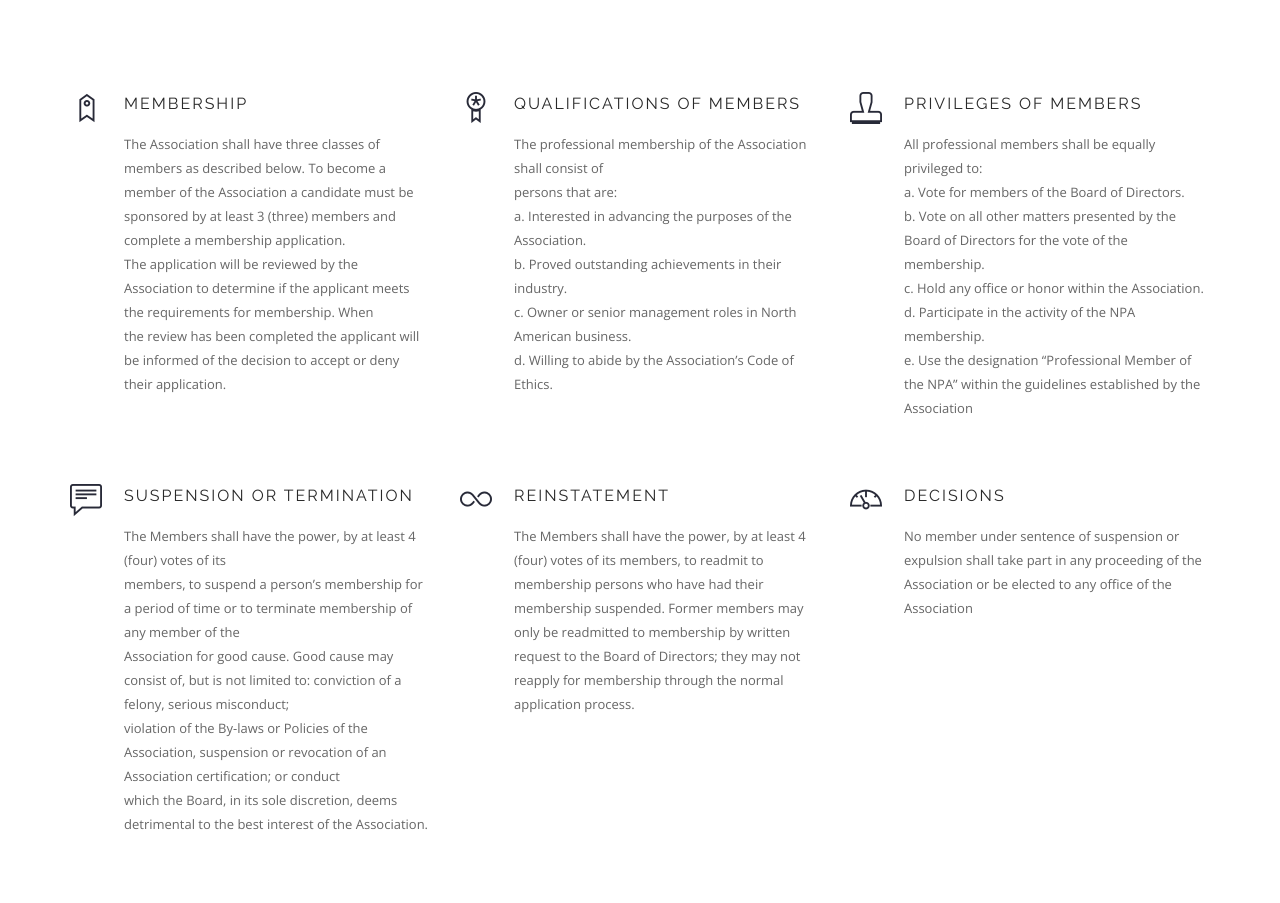
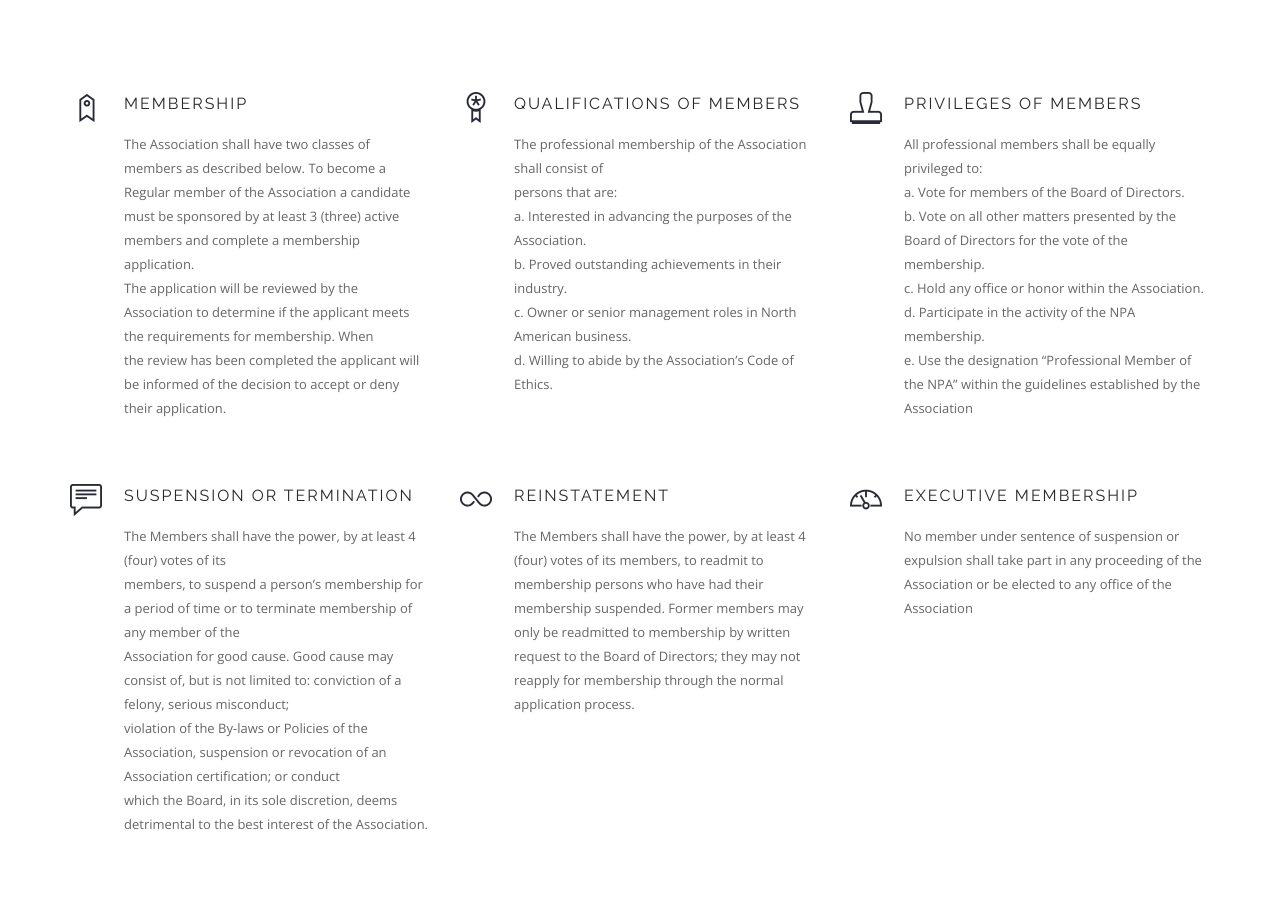
Before and after one commit to sergii-us/americansuccess, a plain HTML site: page bylaws.html in a window 1280 px wide. Shown: the part 920-1823 px from the top of the page. Drawn offline with nearby package versions, Linux system fonts and the light colour scheme.

Commit message:
Update bylaws.html

```diff
--- a/bylaws.html
+++ b/bylaws.html
@@ -68,7 +68,7 @@
 		                        </div>
 		                        <div class="right">
 		                            <h5 class="uppercase mb16">Membership</h5>
-		                            <p>The Association shall have three classes of members as described below. To become a<br>member of the Association a candidate must be sponsored by at least 3 (three) members and complete a membership application.<br> The application will be reviewed by the Association to determine if the applicant meets the requirements for membership. When<br>the review has been completed the applicant will be informed of the decision to accept or deny their application.</p>
+		                            <p>The Association shall have two classes of members as described below. To become a<br> Regular member of the Association a candidate must be sponsored by at least 3 (three) active members and complete a membership application.<br> The application will be reviewed by the Association to determine if the applicant meets the requirements for membership. When<br>the review has been completed the applicant will be informed of the decision to accept or deny their application.</p>
 		                        </div>
 		                    </div>
 
@@ -127,7 +127,7 @@
 		                            <i class="ti-dashboard icon-sm"></i>
 		                        </div>
 		                        <div class="right">
-		                            <h5 class="uppercase mb16">Decisions</h5>
+		                            <h5 class="uppercase mb16">Executive Membership</h5>
 		                            <p>No member under sentence of suspension or expulsion shall take part in any proceeding of the Association or be elected to any office of the Association</p>
 		                        </div>
 		                    </div>
```
